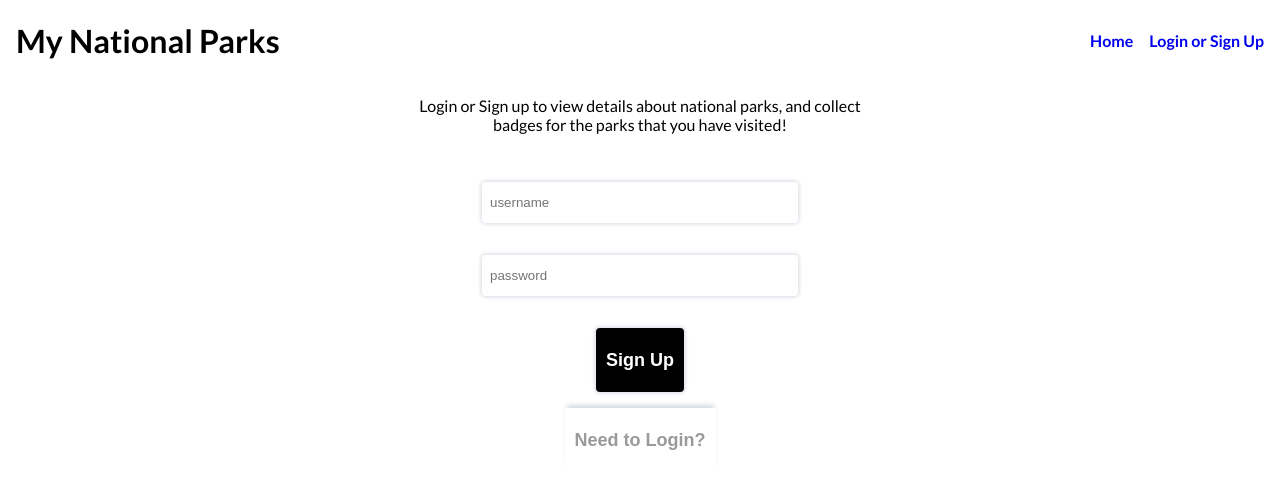
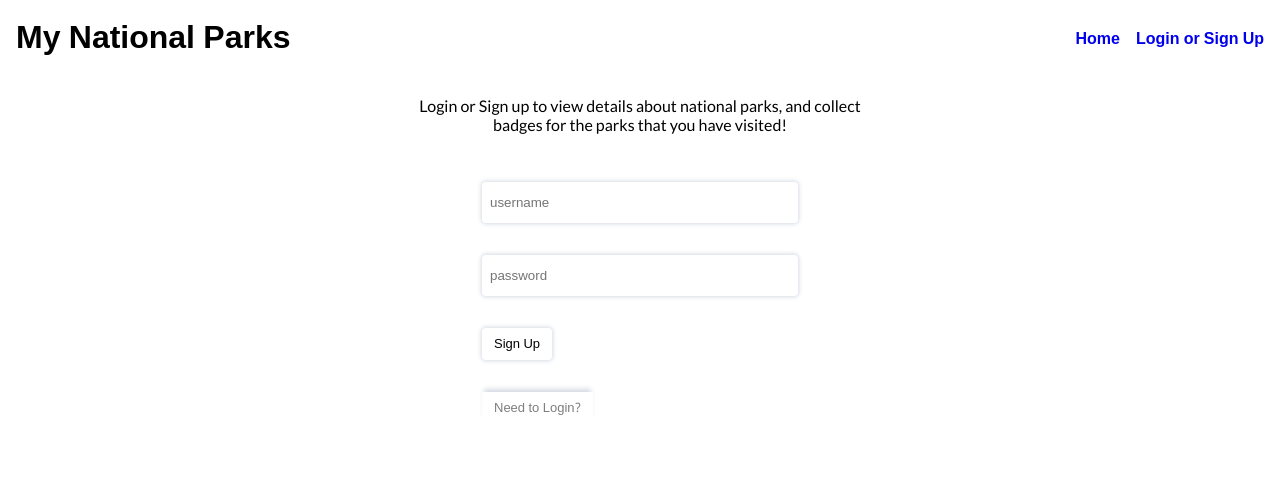
Before and after one commit to granoahbar/noahs-spec-capstone, a React (Create React App) app: page /auth in a window 1280 px wide. Shown: the top 488 px of the page. Built offline with nearby package versions, Linux system fonts and the light colour scheme; a web font is replaced by a local one.

Commit message:
some css fixes

```diff
--- a/src/Header/Header.module.css
+++ b/src/Header/Header.module.css
@@ -1,7 +1,8 @@
 @import url('https://fonts.googleapis.com/css2?family=Noto+Sans:ital,wght@0,100;0,200;0,300;0,400;0,500;0,600;0,700;0,800;0,900;1,100;1,200;1,300;1,400;1,500;1,600;1,700;1,800;1,900&display=swap');
 @import url('https://fonts.googleapis.com/css2?family=Zen+Antique&display=swap');
 @import url('https://fonts.googleapis.com/css2?family=Lato:wght@400;700&display=swap');
-
+@import url('https://fonts.googleapis.com/css2?family=Lato:wght@400;700&family=Playfair+Display&display=swap');
+@import url('https://fonts.googleapis.com/css2?family=Lato:wght@400;700&family=Noto+Sans+Gurmukhi&family=Playfair+Display&display=swap');
 .nav_bar {
     display: flex;
     background-color: white;
@@ -20,7 +21,7 @@
     margin-left: 1rem;
     width: 50%;
     cursor: pointer;
-    font-family: 'Lato', sans-serif;
+    font-family: 'Noto Sans Gurmukhi', sans-serif;
     font-size: 2rem;
     font-weight: 700;
     text-align: center;
@@ -33,7 +34,7 @@
 li {
     color: black;
     margin-right: 1rem;
-    font-family: 'Lato', sans-serif;
+    font-family: 'Noto Sans Gurmukhi', sans-serif;
     text-decoration: none;
 }
 
@@ -49,7 +50,7 @@ li:hover {
     justify-content: right;
     list-style: none;
     font-size: 1rem;
-    font-family: 'Lato', sans-serif;
+    font-family: 'Noto Sans Gurmukhi', sans-serif;
     font-weight: 700;
     color: black;
     text-decoration: none;
--- a/src/components/Auth/Auth.js
+++ b/src/components/Auth/Auth.js
@@ -57,13 +57,13 @@ const Auth = () => {
         <button className={styles.form_btn}>
           {register ? "Sign Up" : "Login"}
         </button>
+        <button
+          onClick={(e) => setRegister(!register)}
+          className={styles.form_btn_ls}
+        >
+          Need to {register ? "Login" : "Sign Up"}?
+        </button>
       </form>
-      <button
-        onClick={(e) => setRegister(!register)}
-        className={styles.form_btn_ls}
-      >
-        Need to {register ? "Login" : "Sign Up"}?
-      </button>
     </main>
   );
 };
--- a/src/components/Auth/Auth.module.css
+++ b/src/components/Auth/Auth.module.css
@@ -13,7 +13,7 @@
 
 .form_input {
     display: flex;
-    flex-direction: column;
+    justify-content: center;
     width: 300px;
     margin-top: 2rem;
     padding: 8px;
@@ -25,23 +25,29 @@
 }
 
 .form_btn {
+    display: flex;
     width: auto;
     margin-top: 2rem;
     padding: 10px;
-    color: white;
-    background-color: black;
-    border-style: none;
+    color: rgb(0, 0, 0);
+    background-color: rgb(255, 255, 255);
     border-radius: 4px;
     box-shadow: 0px 0px 4px 1px rgb(212, 218, 227);
+    height: 2rem;
+    font-size: small;
+    align-items: center;
 }
 
 .form_btn_ls{
+    display: flex;
+    align-items: center;
     width: auto;
-    margin-top: 1rem;
+    color: rgb(126, 126, 126);
+    margin-top: 2rem;
     padding: 10px;
-    color: rgb(154, 154, 154);
     background-color: transparent;
-    border-style: none;
+    font-size: small;
+    height: 2rem;
 }
 
 .form_btn_ls:hover {
--- a/src/components/Badge/Badge.module.css
+++ b/src/components/Badge/Badge.module.css
@@ -9,7 +9,6 @@
     border-style: solid;
     border-color: white;
     box-shadow: 0px 0px 6px 2px rgb(212, 218, 227);
-    margin-top: 2rem;
 }
 
 .badge {
--- a/src/components/Badges/Badges.js
+++ b/src/components/Badges/Badges.js
@@ -27,7 +27,7 @@ export default function Badges() {
   return (
     <div className={styles.badges_disp}>
       {!badges ? (
-        <h3>loading your badges...</h3>
+        <h3 className={styles.loading}>loading your badges...</h3>
       ) : (
         <div className={styles.badges_disp}>
           <Badge badges={badges} />{" "}
--- a/src/components/Badges/Badges.module.css
+++ b/src/components/Badges/Badges.module.css
@@ -1,8 +1,8 @@
 .badges_disp {
     display: flex;
     flex-direction: row;
-    padding-top: 5rem;
     flex-wrap: wrap;
+    padding-top: 3rem;
     margin-right: 2rem;
     margin-left: 2rem;
     justify-content: center;
@@ -11,4 +11,5 @@
 .loading {
     display: flex;
     align-self: center;
+    padding-top: 3rem;
 }
--- a/src/components/Home/Home.module.css
+++ b/src/components/Home/Home.module.css
@@ -3,8 +3,6 @@
     flex-direction: row;
     padding: 2rem;
     align-items: center;
-    padding-right: auto;
-    padding-left: auto;
     width: auto;
     flex-wrap: wrap;
     justify-content: space-evenly;
--- a/src/components/NationalParkCard/NationalParkCard.module.css
+++ b/src/components/NationalParkCard/NationalParkCard.module.css
@@ -2,36 +2,29 @@
 
 .national_park_card {
     display: flex;
-    flex-direction: column;
+    flex-direction: row;
     align-items: center;
     justify-content: center;
     margin: .5rem;
     cursor: pointer;
-    height: 7rem;
-    width: 7rem;
-    border-radius: 200px;
-    border-width: 4px;
-    border-style: solid;
-    background-color: rgb(28, 28, 28);
-    border-color: white;  object-fit: cover;
+    height: 5rem;
+    width: 100vw;
+    background-color: rgb(255, 255, 255);
+    color: black;
     box-shadow: 0px 0px 6px 2px rgb(212, 218, 227);
 }
 
 .national_park_card:hover {
-    box-shadow: 0px 0px 7px 6px rgb(209, 214, 216);
+    box-shadow: 0px 0px 8px 5px rgb(212, 218, 227);
     cursor: pointer;
-    height: 7.5rem;
-    width: 7.5rem;
-    margin-bottom: 0;
-    margin-left: 0;
+
 }
 
 .park_name {
-    color: rgb(255, 255, 255);
     text-align: center;
-    font-family: 'Lato', sans-serif;
-    font-size: .75rem;
+    font-family: 'Noto Sans Gurmukhi', sans-serif;
+    font-size: 1rem;
     font-weight: 700;
-    width: 100px;
+    width: auto;
     align-content: center;
 }
--- a/src/components/NationalParkDetails/NationalParkDetails.js
+++ b/src/components/NationalParkDetails/NationalParkDetails.js
@@ -60,23 +60,22 @@ function NationalParkDetails() {
   return (
     <div className={styles.details_page}>
       {!park.data ? (
-        <h3 className={styles.loading}>Loading park details...</h3>
+        <p className={styles.loading}>Loading park details...</p>
       ) : (
         <>
           <img className={styles.banner} src={park.data[0].images[0].url} />
-          <div className={styles.main_sect}>
-            <section className={styles.badge_disp}>
-              <img
-                onClick={handleCollectBadge}
-                className={styles.badge}
-                src={park.data[0].images[0].url}
-              />
-            </section>
-            <section className={styles.desc_disp}>
-              <h2>{park.data[0].fullName}</h2>
-              <p id={styles.desc}>{park.data[0].description}</p>
-            </section>
-          </div>
+          <section className={styles.desc_disp}>
+            <h2>{park.data[0].fullName}</h2>
+            <p id={styles.desc}>{park.data[0].description}</p>
+
+            <h2>Collect your badge if you have been here!</h2>
+            <img
+              onClick={handleCollectBadge}
+              className={styles.badge}
+              src={park.data[0].images[1].url}
+            />
+          </section>
+
           <button onClick={handleOpen}>Hours of Operation</button>
           {open ? (
             <section className={styles.hours_of_op}>
--- a/src/components/NationalParkDetails/NationalParkDetails.module.css
+++ b/src/components/NationalParkDetails/NationalParkDetails.module.css
@@ -1,4 +1,6 @@
 @import url('https://fonts.googleapis.com/css2?family=Lato:wght@400;700&display=swap');
+@import url('https://fonts.googleapis.com/css2?family=Lato:wght@400;700&family=Noto+Sans+Gurmukhi&family=Playfair+Display&display=swap');
+
 
 
 .details_page{
@@ -7,7 +9,7 @@
     align-items: left;
     text-align: left;
     color: black;
-    font-family: 'Lato', sans-serif;
+    font-family: 'Noto Sans Gurmukhi', sans-serif;
 }
 
 .hours_of_op {
@@ -15,12 +17,14 @@
     flex-direction: column;
     margin-left: .5rem;
     margin-right: .5rem;
+    font-family: 'Noto Sans Gurmukhi', sans-serif;
 }
 
 .days_times{
     display: flex;
     margin-left: .5rem;
     margin-right: .5rem;
+    font-family: 'Noto Sans Gurmukhi', sans-serif;
 }
 
 .days, .times {
@@ -45,6 +49,7 @@
     margin-left: .5rem;
     margin-right: .5rem;
     font-size: 1rem;
+    font-family: 'Noto Sans Gurmukhi', sans-serif;
 }
 
 button {
@@ -58,7 +63,7 @@ button {
     text-align: left;
     font-size: large;
     height: 4rem;
-    font-weight: 600;
+    font-family: 'Noto Sans Gurmukhi', sans-serif;
 }
 
 button:hover {
@@ -69,17 +74,17 @@ button:hover {
     display: flex;
     align-self: center;
     object-fit: cover;
-    width: 10rem;
-    height: 10rem;
+    width: 8rem;
+    height: 8rem;
     border-radius: 100%;
     border-width: .25rem;
     border-style: solid;
     border-color: white;
     box-shadow: 0px 0px 6px 2px rgb(212, 218, 227);
-    margin-top: 2rem;
 }
 .badge:hover {
     cursor: pointer;
+    box-shadow: 0px 0px 8px 5px rgb(212, 218, 227);
 }
 
 h1 {
@@ -93,14 +98,16 @@ h1 {
     flex-direction: column;
     align-items: center;
     align-content: center;
+    justify-content: center;
     text-align: center;
-    margin-bottom: 2rem;
-    width: 33.33%;
+    width: 50%;
+    font-family: 'Noto Sans Gurmukhi', sans-serif;
 }
 
 .loading {
     display: flex;
     align-self: center;
+    font-family: 'Noto Sans Gurmukhi', sans-serif;
 }
 
 .learn_more_link {
@@ -109,11 +116,16 @@ h1 {
     margin-bottom: 2rem;
     margin-left: .5rem;
     margin-right: .5rem;
+    font-family: 'Noto Sans Gurmukhi', sans-serif;
 }
 
 .main_sect {
     display: flex;
     flex-direction: row;
+    height: auto;
+    margin-top: 2rem;
+    margin-bottom: 2rem;
+    font-family: 'Noto Sans Gurmukhi', sans-serif;
 }
 
 .desc_disp {
@@ -123,9 +135,14 @@ h1 {
     align-content: center;
     text-align: center;
     justify-content: center;
-    width: 66.66%;
+    width: 100vw;
+    font-family: 'Noto Sans Gurmukhi', sans-serif;
+    margin: 2rem;
 }
 
 #desc {
     width: 70%;
+    margin-top: 0;
+    margin-bottom: 0;
+    font-family: 'Noto Sans Gurmukhi', sans-serif;
 }
```
